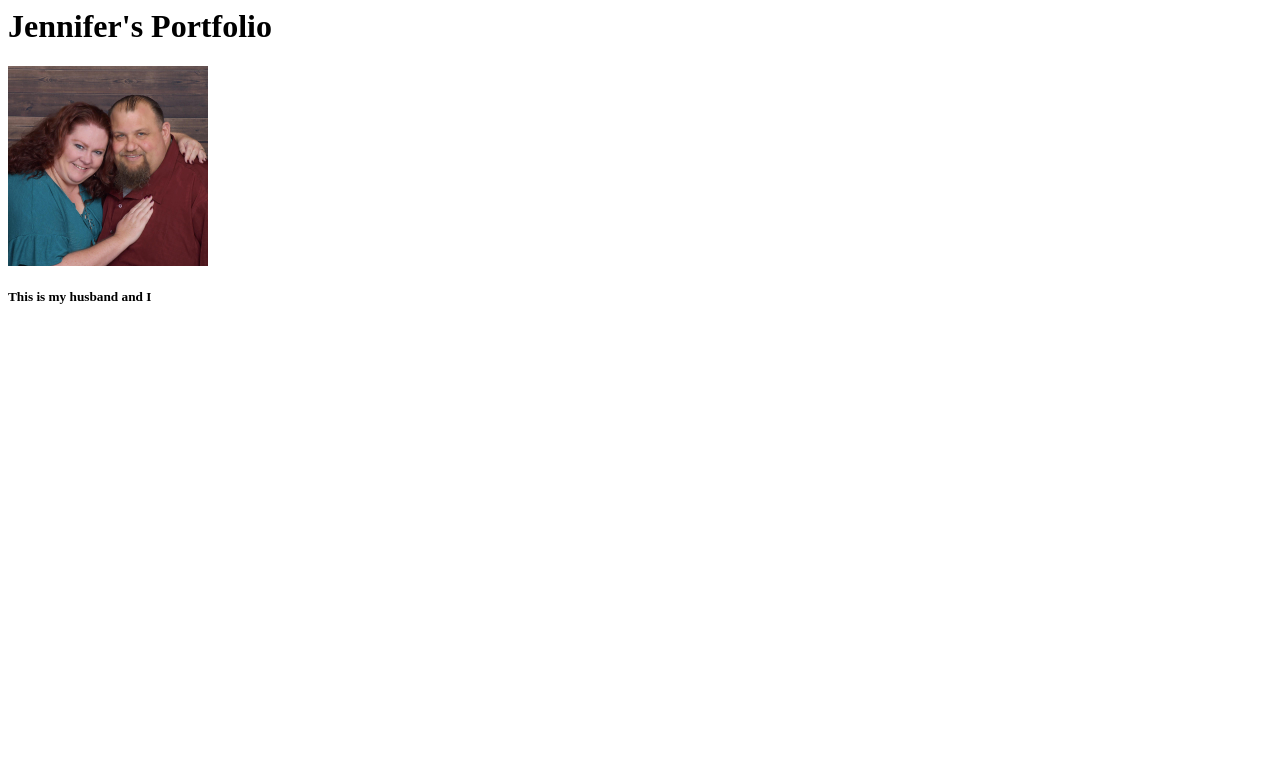
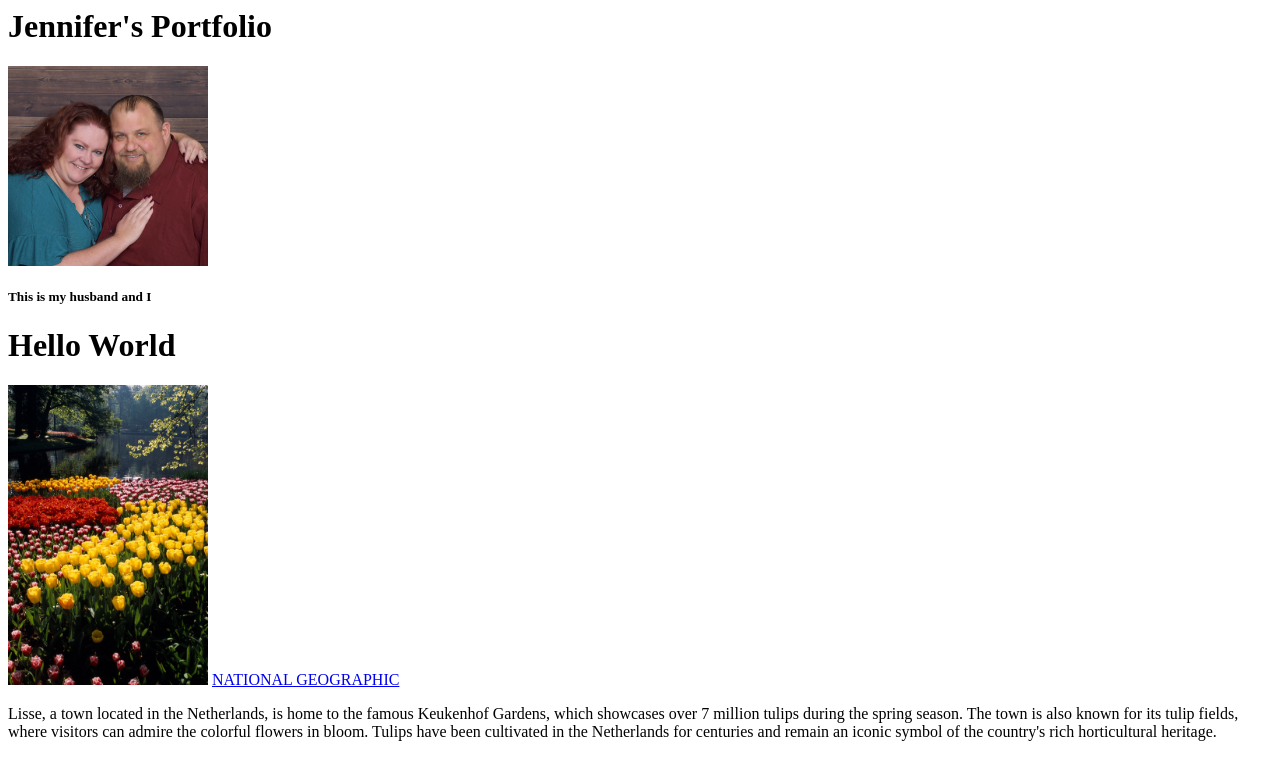
Before and after one commit to jenniferdetar/jenniferdetar.github.io, a plain HTML site: page index.html in a window 1280 px wide. Drawn offline with Linux system fonts and the light colour scheme.

Commit message:
Update index.html
Added additional text

```diff
--- a/index.html
+++ b/index.html
@@ -3,4 +3,13 @@
     <h1>Jennifer's Portfolio</h1>
     <img src="46971575_2252789984740216_7097138572775391232_n.jpeg" width="200">
     <h5>This is my husband and I</h5>
+
+
+<h1>Hello World</h1>
+<p></p>
+     <img src="flowers-keukenhof-holland_2x3.avif" width="200">
+    <a href="https://www.nationalgeographic.com/travel/article/beautiful-flower-destinations-around-the-world">NATIONAL GEOGRAPHIC</a>
+    <p></p>
+    <p>Lisse, a town located in the Netherlands, is home to the famous Keukenhof Gardens, which showcases over 7 million tulips during the spring season. The town is also known for its tulip fields, where visitors can admire the colorful flowers in bloom. Tulips have been cultivated in the Netherlands for centuries and remain an iconic symbol of the country's rich horticultural heritage.</p>
 </html>
+</html>
```
